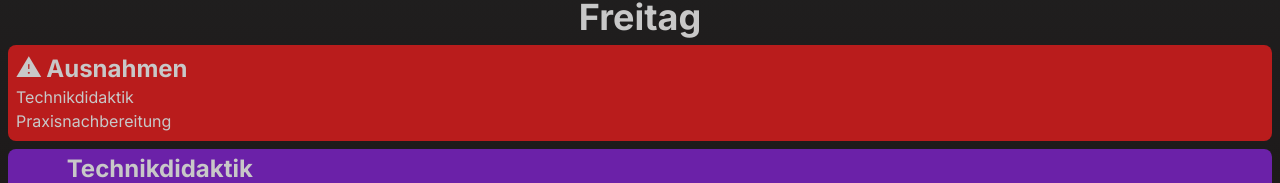
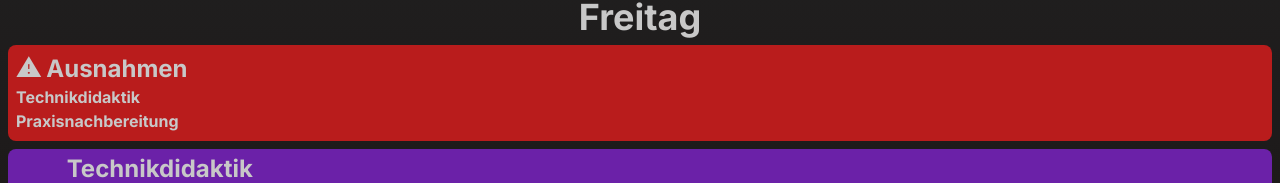
Before and after one commit to jmjules/KMM-Helper, a Next.js app: page /stundenplan in a window 1280 px wide. Shown: the part 143-326 px from the top of the page. Built offline with nearby package versions, Linux system fonts and the light colour scheme.

Commit message:
added dropbox link

```diff
--- a/src/app/stundenplan/components/TimetableDisplay.tsx
+++ b/src/app/stundenplan/components/TimetableDisplay.tsx
@@ -53,7 +53,7 @@ export default function TimetableDisplay({ selectedDay, data }: TimetableDisplay
             <h3 className="text-2xl font-bold">⚠ Ausnahmen</h3>
             {filteredExceptions.map(arr => (
               <>
-                <p>{arr[0]}</p>
+                <p className="font-bold">{arr[0]}</p>
                   <ul>
                     { arr[1].map((dateString) => (
                       <>
--- a/src/app/stundenplan/data.json
+++ b/src/app/stundenplan/data.json
@@ -7,7 +7,7 @@
             "start": "09:50",
             "end": "11:20",
             "body": "",
-            "link": ["https://www.google.com", "Linktext"],
+            "link": ["https://www.dropbox.com/sh/4ckuiws1x2g8a3p/AABQrDcRdyhWoB7LiBhzTlvla?dl=0", "Dropbox"],
             "exceptions": []
         },
         {
```
